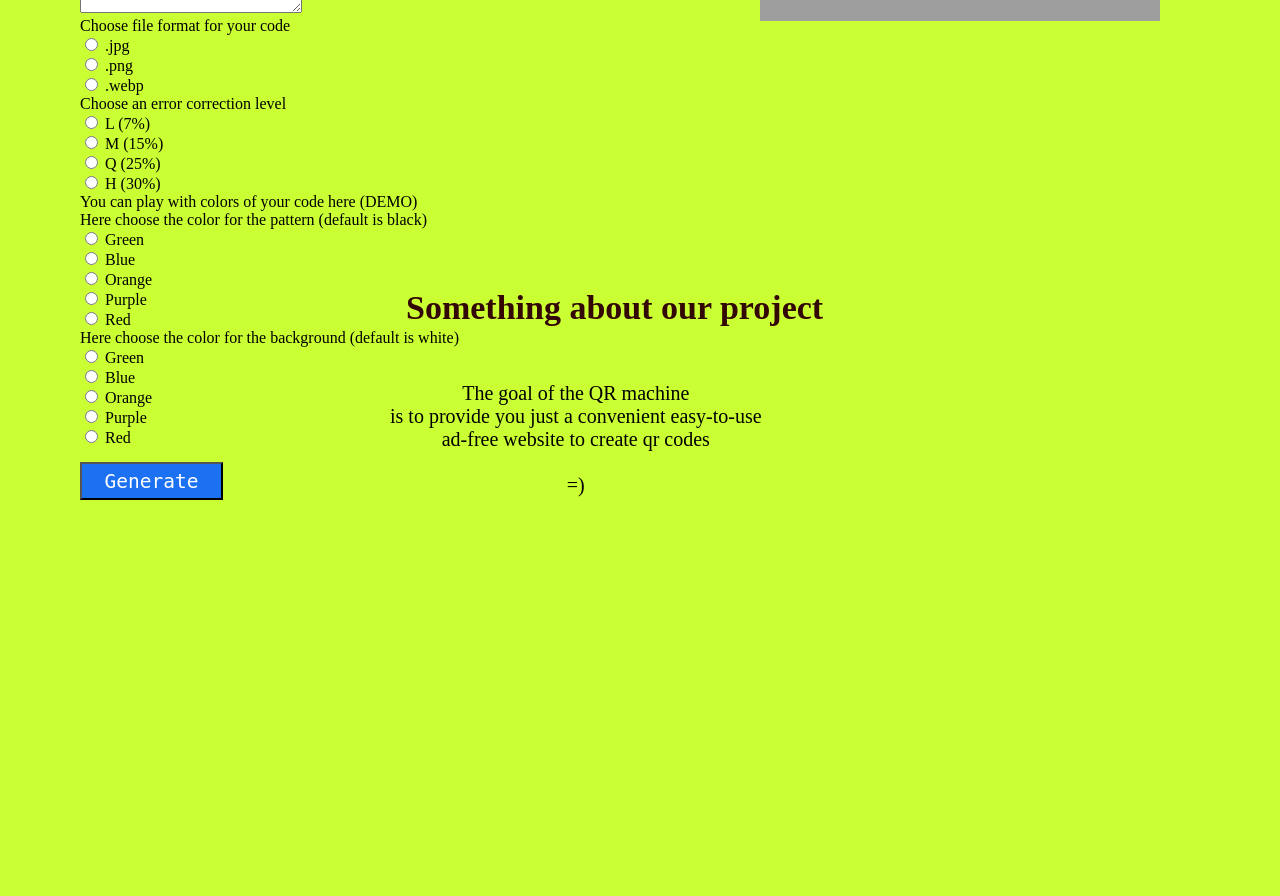
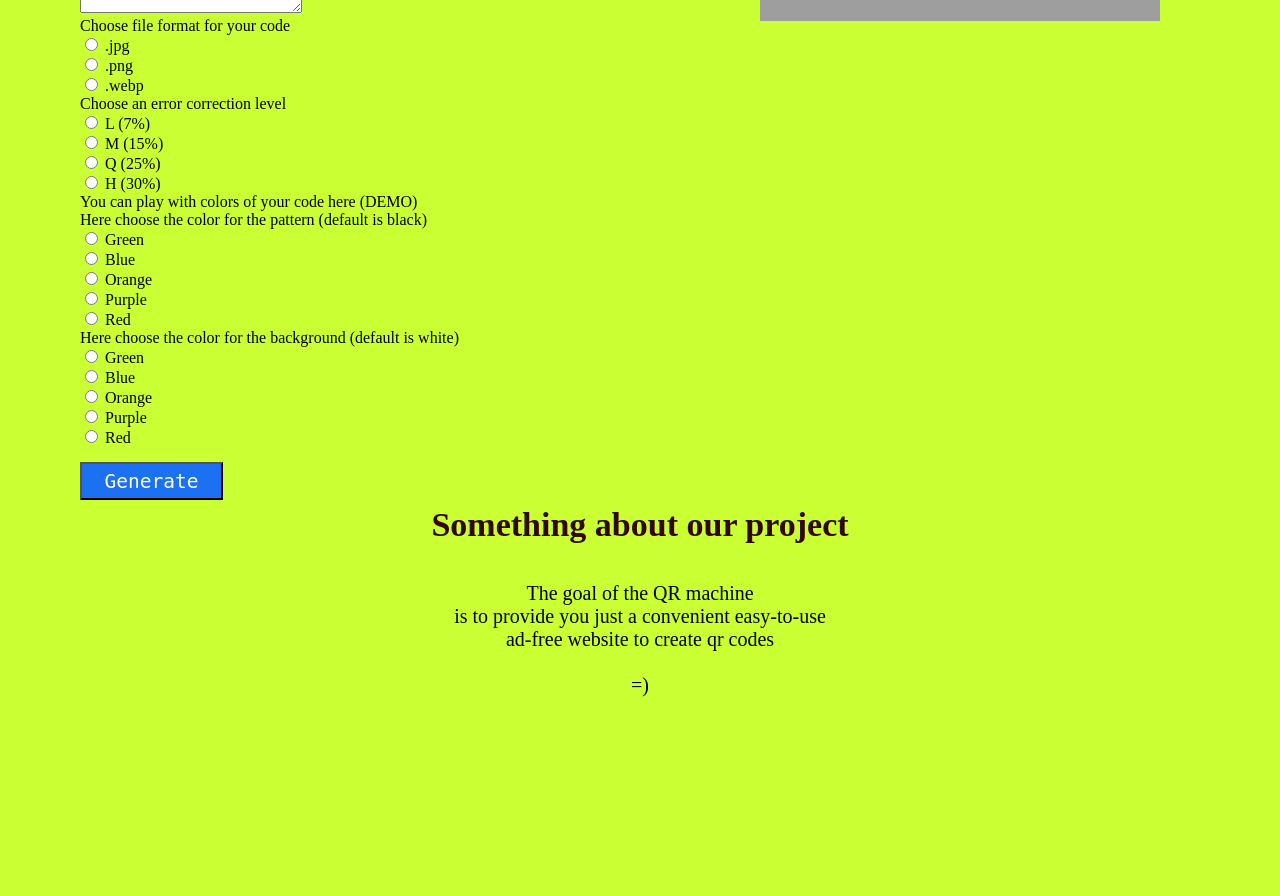
Before and after one commit to moonahod/GeneratorQR, a Django app: page /Olympia/ in a window 1280 px wide. Shown: the part 464-1360 px from the top of the page. Run offline with Django 5.2, Linux system fonts and the light colour scheme; grey boxes are pictures that could not be loaded.

Commit message:
Update style.css

```diff
--- a/GeneratorQR/Olympia/static/style.css
+++ b/GeneratorQR/Olympia/static/style.css
@@ -52,8 +52,8 @@ body, html {
 .p_click {
     text-align: center;
     position: relative;
-    top: -500px;
-    left: 560px;
+    top: -845px;
+    left: 550px;
 }
 
 .img_code1 {
@@ -78,17 +78,14 @@ body, html {
 }
 
 .h1_about {
-    position: absolute;
-    top: 730px;
-    left: 406px;
+    text-align: center;
+    margin-top: 970px;
     z-index:1
 }
 
 .p_about {
     text-align: center;
-    position: absolute;
-    top: 826px;
-    left: 390px;
+    margin-top: 38px;
     z-index:1;
 }
 
@@ -278,8 +275,8 @@ a {
 
     .img_code1 {
         position: absolute;
-        top: 489px;
-        left: 230px;
+        top: 580px;
+        left: 0px;
         z-index:1;
         width: 25%;
         height: 25%;
@@ -310,7 +307,7 @@ a {
 
     .h1_about {
         position: absolute;
-        top: 1020px;
+        top: 1000px;
         left: 19px;
         z-index:1;
         text-align: center;
@@ -319,7 +316,7 @@ a {
     .p_about {
         text-align: center;
         position: absolute;
-        top: 1108px;
+        top: 1100px;
         left: 25px;
         z-index:1;
     }
```
